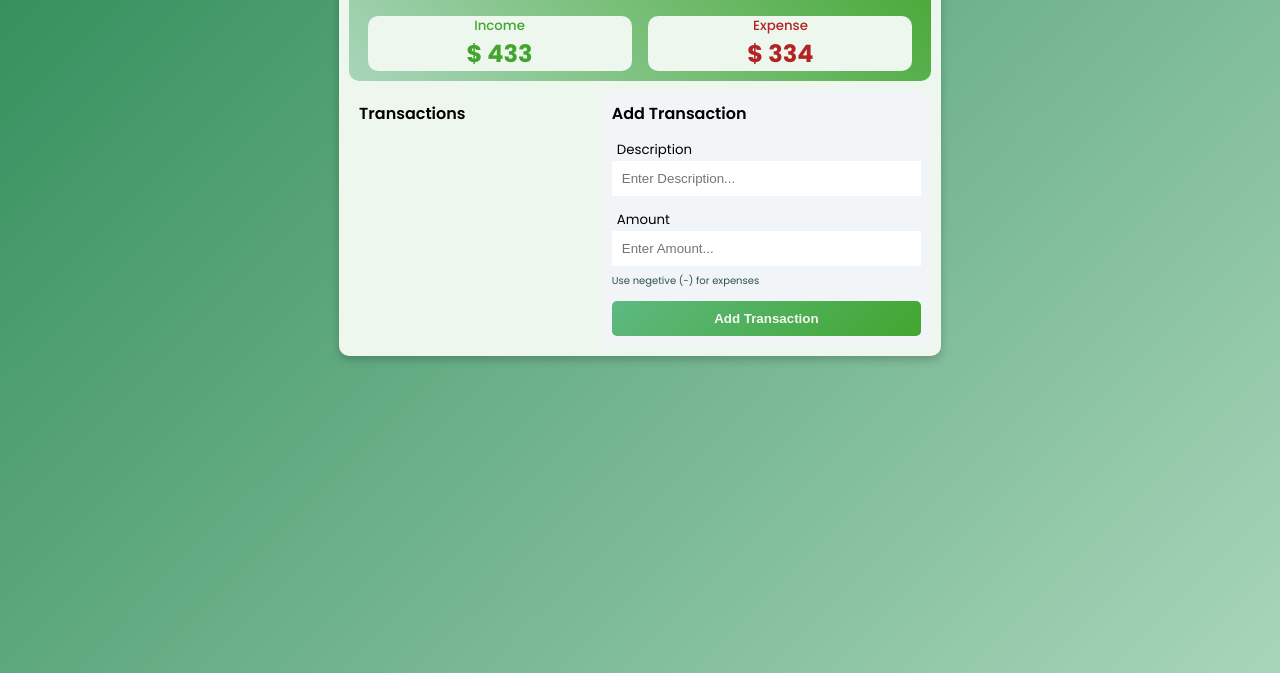
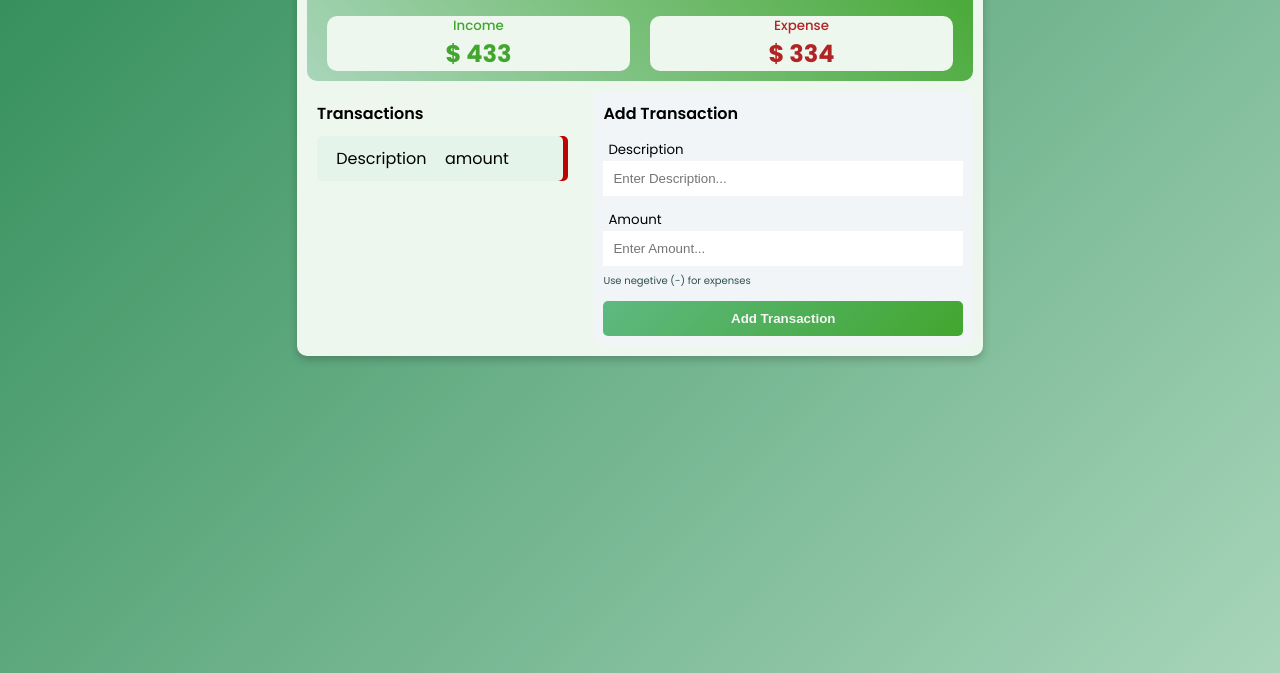
Before and after one commit to AAYUSHI1507/BuildProjects__02_11_26, a plain HTML site: page project4_expenseTacker/index.html in a window 1280 px wide. Shown: the part 147-820 px from the top of the page. Drawn offline with Linux system fonts and the light colour scheme.

Commit message:
Add transaction item structure and styling for improved UI

```diff
--- a/project4_expenseTacker/index.html
+++ b/project4_expenseTacker/index.html
@@ -8,6 +8,9 @@
     <link
         href="https://fonts.googleapis.com/css?family=Poppins:100,100italic,200,200italic,300,300italic,regular,italic,500,500italic,600,600italic,700,700italic,800,800italic,900,900italic"
         rel="stylesheet" />
+    <link rel="stylesheet" href="https://cdnjs.cloudflare.com/ajax/libs/font-awesome/7.3.1/css/all.min.css"
+        integrity="sha512-QeR2VH+lsBE5LSAe1Q5EnTBbe7XTBubt8dG93Y7gidSgdMCr8nVqKcfKAMyN96SV8KDbZVTDXChatu5G2KQGzg=="
+        crossorigin="anonymous" referrerpolicy="no-referrer">
     <link rel="stylesheet" href="style.css">
 </head>
 
@@ -32,7 +35,14 @@
             <div class="transaction-Container">
                 <h2>Transactions</h2>
                 <ul id="transaction-list">
-                    <!-- List of transactions are added here -->
+                    <!-- List of transactions are added here Must be added through js -->
+                    <li>
+                        <div class="transaction-item">
+                            <span>Description</span>
+                            <span> amount</span>
+                            <span><i class="fa-solid fa-xmark"></i></span>
+                        </div>
+                    </li>
                 </ul>
             </div>
             <div class="transaction-Form-container">
--- a/project4_expenseTacker/style.css
+++ b/project4_expenseTacker/style.css
@@ -82,10 +82,33 @@ body{
     font-weight: 600;
     margin-bottom: 10px;
 }
+
+.transaction-Container ul li{
+    list-style: none;
+    background-color: #e4f4ea;
+    padding: 10px;
+    border-radius: 5px;
+    box-shadow: 5px 0px 0px 0px #bc0404;
+
+}
+.transaction-item{
+    display: flex;
+    justify-content: space-around;
+}
+.transaction-item i{
+    font-size: smaller;
+    opacity: 0;
+    /* cross will be visible if opacity is 1 will do it through js */
+}
+.over{
+    opacity: 1;
+}
 /* Transaction Form container */
 .transaction-Form-container{
     padding: 10px;
     background-color: rgb(242, 245, 247);
+    height: 100%;
+    border-radius: 10px;
 }
 
 .transaction-Form-container h2{
```
